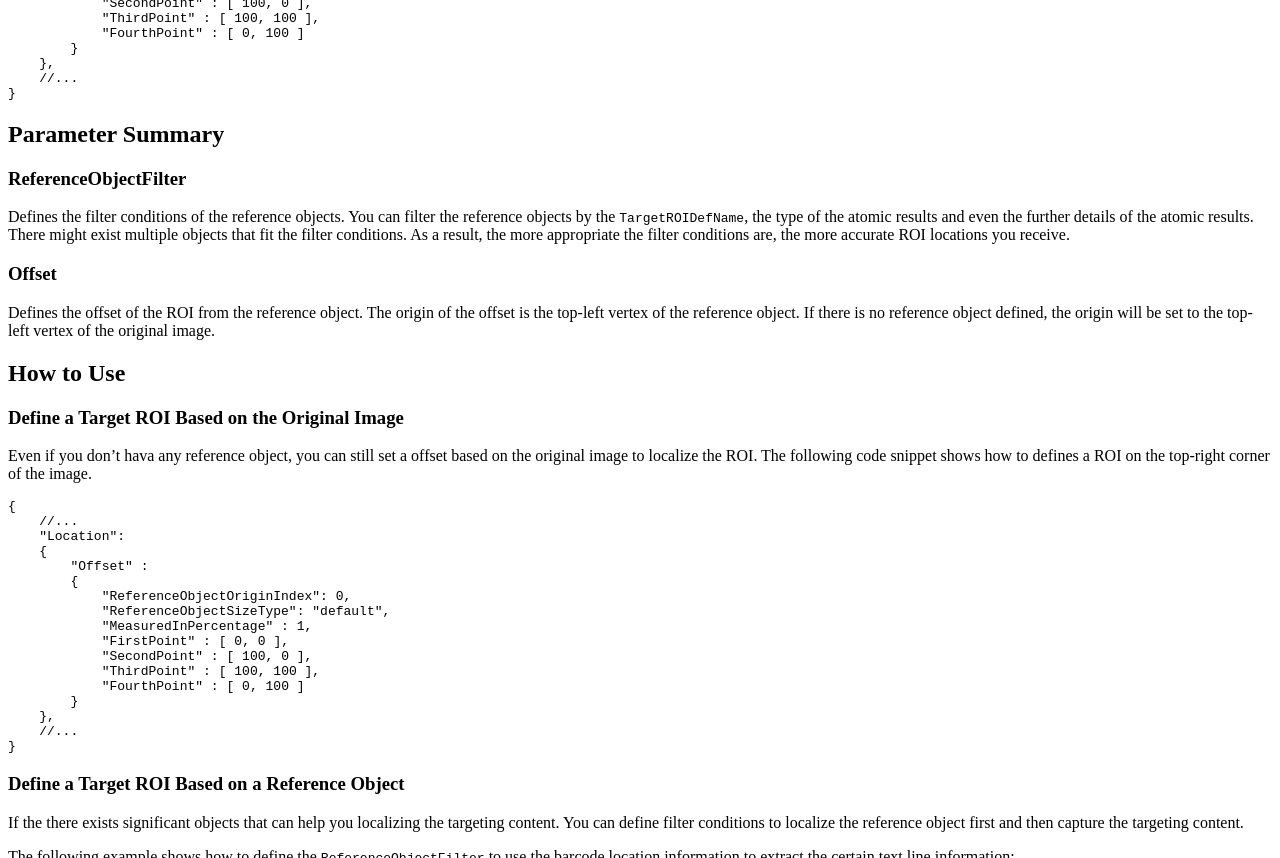
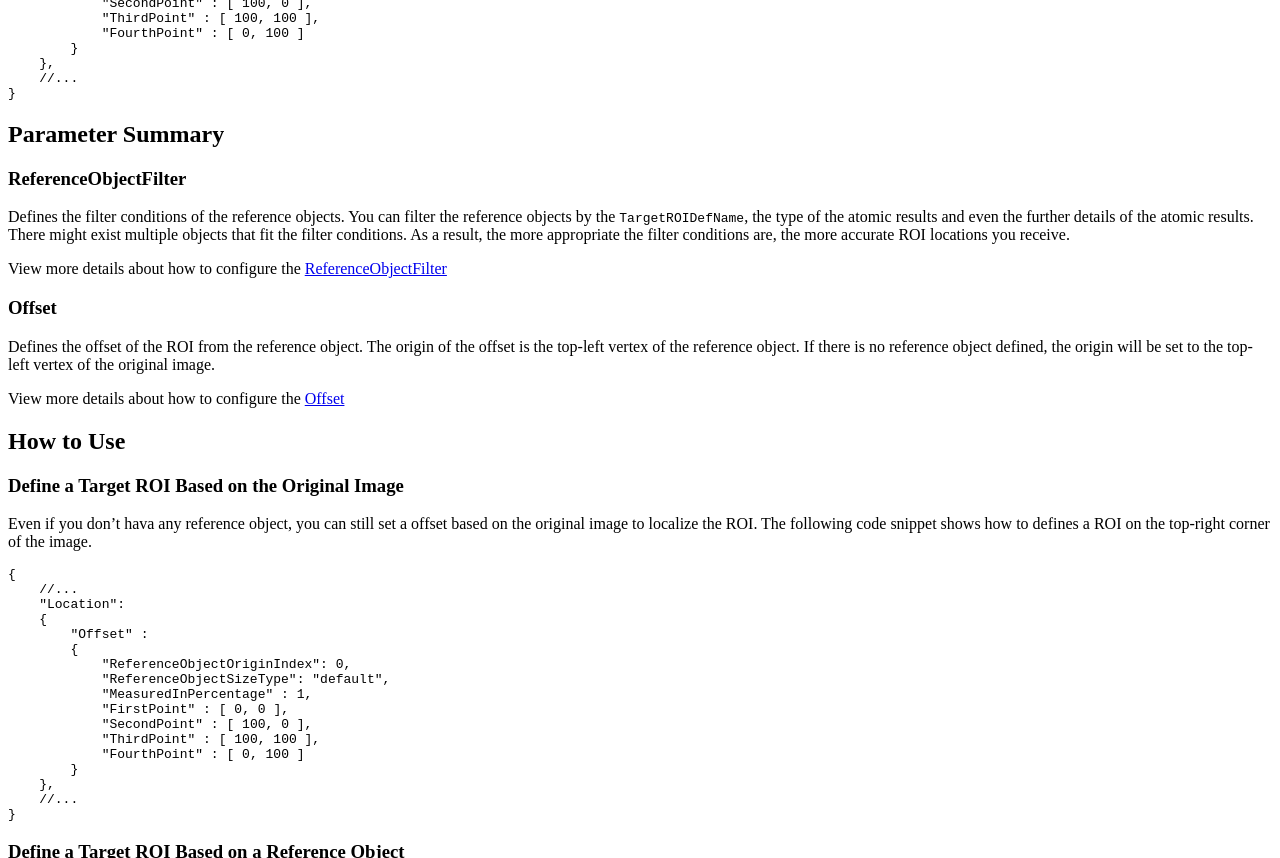
Before and after one commit to dynamsoft-docs/capture-vision-docs, a Jekyll site: the page built from parameters/file/TargetROIDefOption/Location/index.md, in a window 1280 px wide and 900 px high, scrolled down 1013 px, cut to the strip 0-858 px from the top of the window. Built offline with Jekyll 4.4.1, drawn with Linux system fonts in a browser that asks for light colours.

Commit message:
Update index.md

```diff
--- a/parameters/file/TargetROIDefOption/Location/index.md
+++ b/parameters/file/TargetROIDefOption/Location/index.md
@@ -49,9 +49,13 @@ breadcrumbText:
 
 Defines the filter conditions of the reference objects. You can filter the reference objects by the `TargetROIDefName`, the type of the atomic results and even the further details of the atomic results. There might exist multiple objects that fit the filter conditions. As a result, the more appropriate the filter conditions are, the more accurate ROI locations you receive.
 
+View more details about how to configure the [ReferenceObjectFilter](ReferenceObjectFilter.md)
+
 ### Offset
 
 Defines the offset of the ROI from the reference object. The origin of the offset is the top-left vertex of the reference object. If there is no reference object defined, the origin will be set to the top-left vertex of the original image.
+
+View more details about how to configure the [Offset](Offset.md)
 
 ## How to Use
 
```
